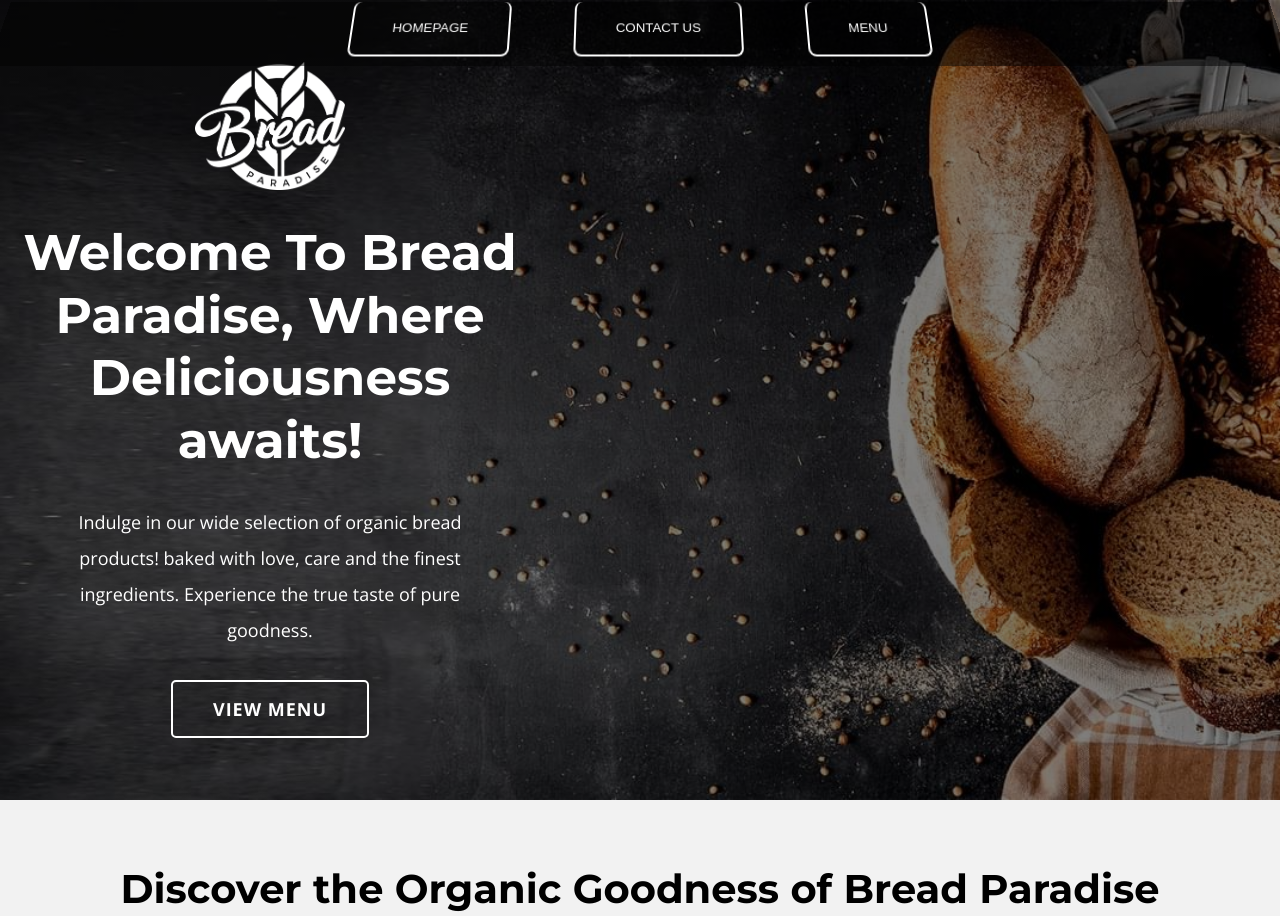
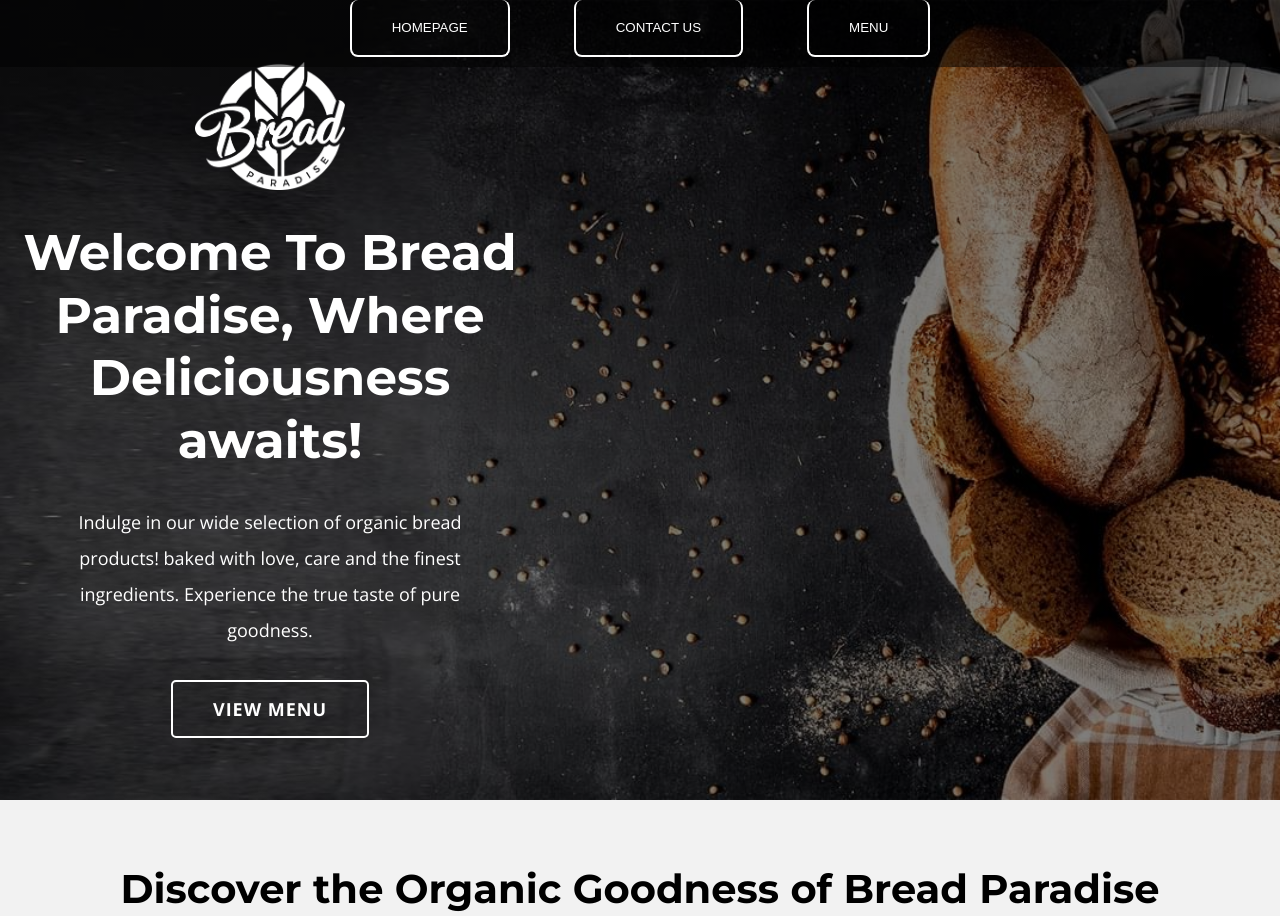
Before and after one commit to Gioant/odin-resto, a website built with webpack: page dist/index.html in a window 1280 px wide. Shown: the top 916 px of the page. Built offline with nearby package versions, Linux system fonts and the light colour scheme.

Commit message:
commented properties related to z-index and transform for scrollbar bug

```diff
--- a/src/styles/style.css
+++ b/src/styles/style.css
@@ -146,8 +146,8 @@
     display: flex;
     justify-content: center;
     gap: 4rem;
-    transform: perspective(500px) rotateX(15deg);
-    z-index: 1;
+    /* transform: perspective(500px) rotateX(15deg);
+    z-index: 1; */
 }
 
 nav button {
```
